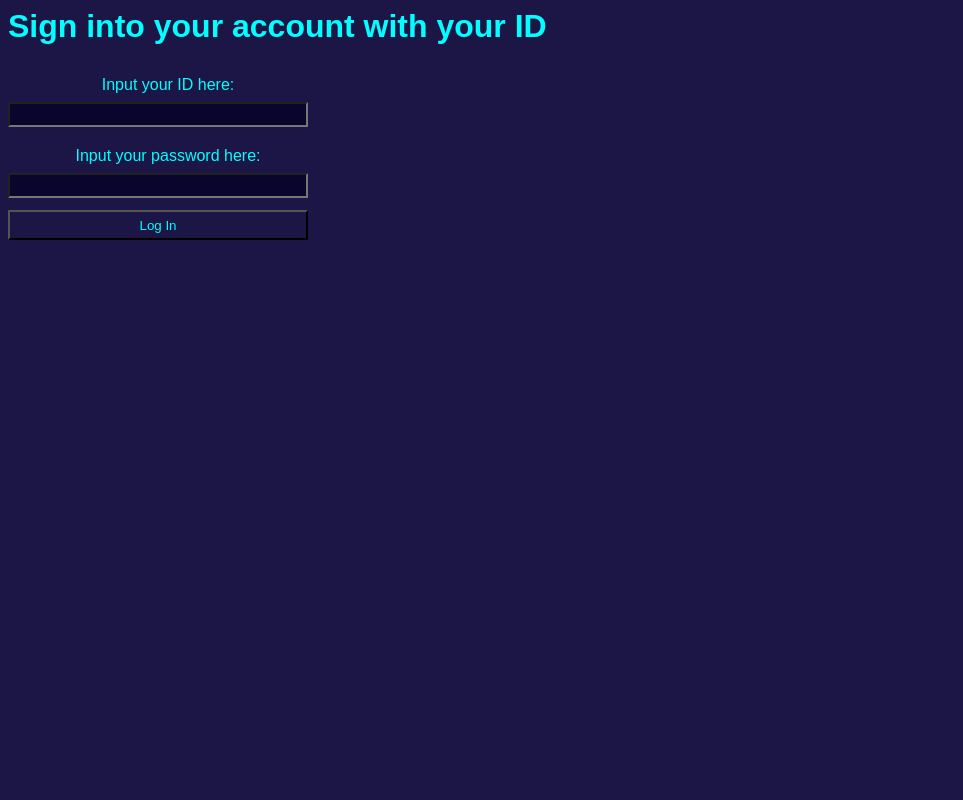
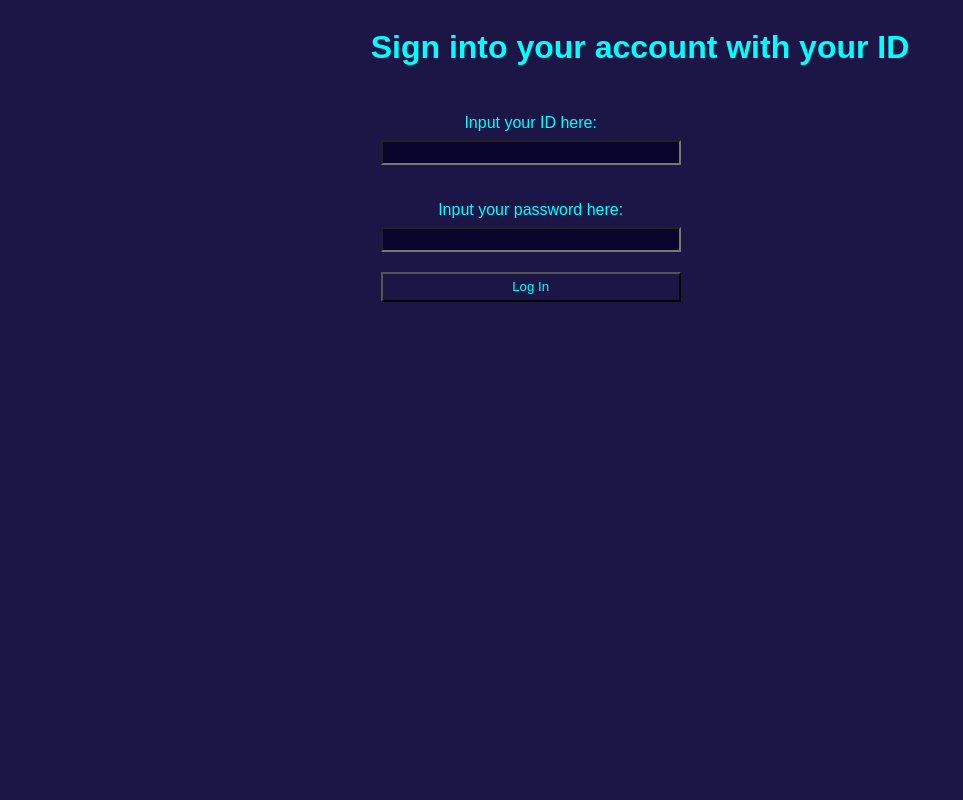
Before and after one commit to RobertsMurmans/PPD, a Flask app: page /login in a window 1280 px wide. Shown: the whole page, without its empty margins (0-963 px from the left). Run offline with Flask 3, Linux system fonts and the light colour scheme.

Commit message:
login page done for the most part

```diff
--- a/data.py
+++ b/data.py
@@ -25,7 +25,9 @@ def confirmPass(username, password):
 
     Password = cur.fetchall()
 
-    if Password == None:
+    print(Password)
+
+    if Password == None or Password == []:
         print(username, " does not exists")
         return False
 
--- a/main.py
+++ b/main.py
@@ -27,8 +27,8 @@ def Login_page():
             session['id'] = getID(username)
             session['login'] = True
             return redirect('/homepage')
-        return render_template('login.html', fail = True)
-    return render_template('login.html', fail = False)
+        return render_template('login.html', fail = True, login = True)
+    return render_template('login.html', fail = False, login=True)
 
 
 @app.route('/homepage', methods=('GET', 'POST'))
--- a/static/style.css
+++ b/static/style.css
@@ -1,6 +1,24 @@
 body {
     background-color: rgb(28, 22, 71);
-    align-items: center;
+    align-content: center;
+    flex: content;
+    flex-basis: 20%;
+}
+
+.navbar {
+    display: flex;
+    width: 100%;
+    height: 55px;
+    border-bottom: 5px;
+    border-color: darkblue;
+}
+
+.bodydiv {
+    display: flex;
+    align-content: center;
+    justify-content: center;
+    width: 100%;
+    height: 100%;
 }
 
 * {
@@ -9,25 +27,22 @@ body {
 }
 
 .inputdiv {
-    text-align: center;
-    width: 300px;
-    height: 55px;
+    display: grid;
+    width: auto;
+    height: auto;
+    padding: 10px;
 }
 
 .inputtext {
     text-align: center;
-    justify-content: center;
     width: 300px;
     height: 10px;
-    padding: 10px;
-    padding-bottom: 0px;
 }
 
 .inputfield {
     background-color: rgb(10, 5, 44);
     width: 300px;
     height: 25px;
-    justify-content: center;
     padding: 10px;
 }
 
@@ -35,6 +50,9 @@ body {
     background-color: transparent;
     width: 300px;
     height: 30px;
-    justify-content: center;
     text-align: center;
 }
+
+.submitLogin:hover {
+    background-color: rgb(10, 5, 44);
+}
--- a/templates/home.html
+++ b/templates/home.html
@@ -5,9 +5,9 @@
 
 {% block content %}
 
-<div class="navbar">
+<div class="">
 
-    DooDoo
+
 
 </div>
 
--- a/templates/index.html
+++ b/templates/index.html
@@ -10,7 +10,20 @@
 
     <body>
 
-        {% block content %}{% endblock %}
+        {% if login == False or login == None: %}
 
+            <div class="navbar">
+
+                DooDoo
+
+            </div>
+
+        {% endif %}
+
+        <div class="bodydiv">
+
+            {% block content %}{% endblock %}
+
+        </div>
     </body>
 </html>
--- a/templates/login.html
+++ b/templates/login.html
@@ -34,14 +34,13 @@
         {% if fail == True: %}
             <div>
 
-                <p class="title">
+                <p class="inputtext">
                     Wrong data, try again
                 </p>
 
             </div>
         {% endif %}
 
-        <br>
 
         <div class="inputdiv">
 
@@ -50,5 +49,4 @@
         </div>
 
     </form>
-
 {% endblock %}
```
